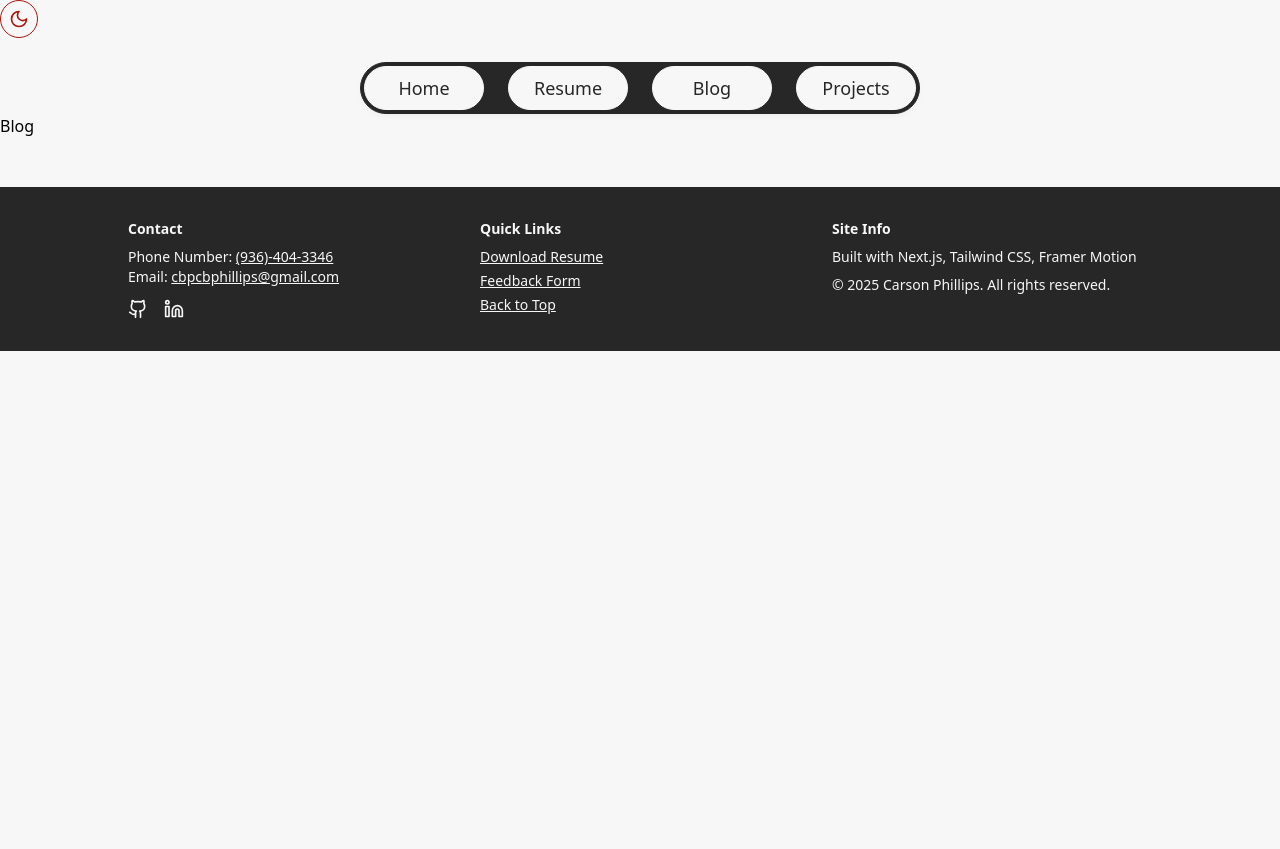
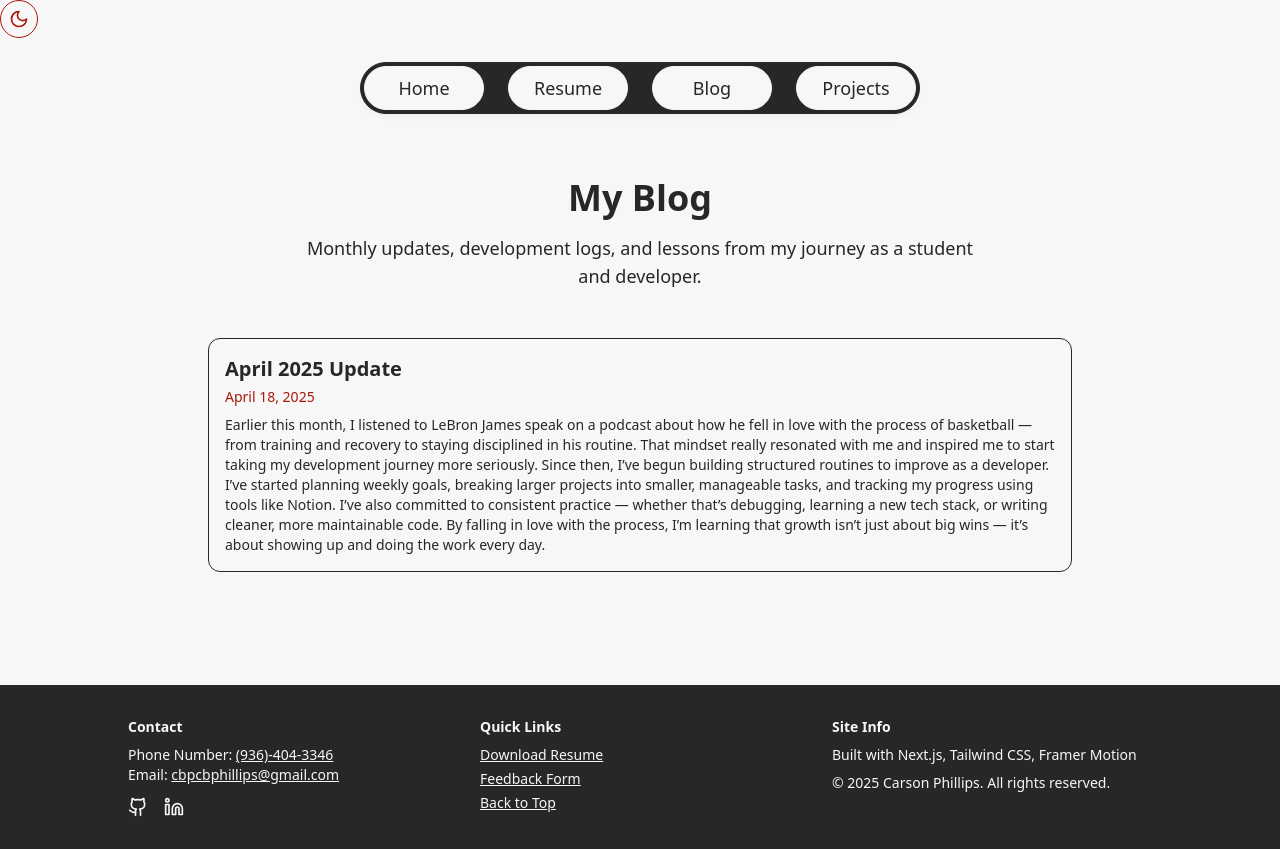
Before and after one commit to cbpcbphillips/portfolio, a Next.js app: page /blog in a window 1280 px wide. Before the commit the page ends 800 px from the top, so only its background shows below. Built offline with nearby package versions, Linux system fonts and the light colour scheme.

Commit message:
Blog setup

```diff
--- a/src/app/blog/page.tsx
+++ b/src/app/blog/page.tsx
@@ -1,9 +1,23 @@
-import Navbar from '@/components/navbar'
+'use client'
 
-export default function Blog() {
+import BlogPostCard from '@/components/BlogPostCard'
+import { blogPosts } from './posts'
+
+export default function BlogPage() {
   return (
-    <div>
-      <h1>Blog</h1>
-    </div>
+    <main className="max-w-4xl mx-auto px-4 py-16 space-y-12 text-[var(--color-darker)] dark:text-[var(--color-lighter)]">
+      <section className="text-center space-y-4">
+        <h1 className="text-4xl font-bold">My Blog</h1>
+        <p className="text-lg max-w-2xl mx-auto">
+          Monthly updates, development logs, and lessons from my journey as a student and developer.
+        </p>
+      </section>
+
+      <section className="grid gap-6">
+        {blogPosts.map((post) => (
+          <BlogPostCard key={post.slug} {...post} />
+        ))}
+      </section>
+    </main>
   )
 }
--- /dev/null
+++ b/src/app/blog/posts.ts
@@ -0,0 +1,15 @@
+export const blogPosts = [
+  {
+    title: 'April 2025 Update',
+    summary: 'Earlier this month, I listened to LeBron James speak on a podcast about how he fell in love with the' +
+      ' process of basketball — from training and recovery to staying disciplined in his routine. That mindset really' +
+      ' resonated with me and inspired me to start taking my development journey more seriously.\n' +
+      '\n' +
+      'Since then, I’ve begun building structured routines to improve as a developer. I’ve started planning weekly' +
+      ' goals, breaking larger projects into smaller, manageable tasks, and tracking my progress using tools like' +
+      ' Notion. I’ve also committed to consistent practice — whether that’s debugging, learning a new tech stack, or' +
+      ' writing cleaner, more maintainable code. By falling in love with the process, I’m learning that growth isn’t' +
+      ' just about big wins — it’s about showing up and doing the work every day.',
+    date: 'April 18, 2025',
+  },
+]
--- /dev/null
+++ b/src/components/BlogPostCard.tsx
@@ -0,0 +1,20 @@
+'use client'
+
+import Link from 'next/link'
+
+interface BlogPostCardProps {
+  slug: string
+  title: string
+  summary: string
+  date: string
+}
+
+export default function BlogPostCard({ slug, title, summary, date }: BlogPostCardProps) {
+  return (
+    <div className="block border border-[var(--color-darker)] dark:border-[var(--color-lighter)] rounded-xl p-4 hover:shadow-md hover:scale-[1.01] transition-all">
+      <h3 className="text-xl font-semibold mb-1">{title}</h3>
+      <p className="text-sm text-[var(--color-primary)]">{date}</p>
+      <p className="mt-2 text-sm">{summary}</p>
+    </div>
+  )
+}
```
